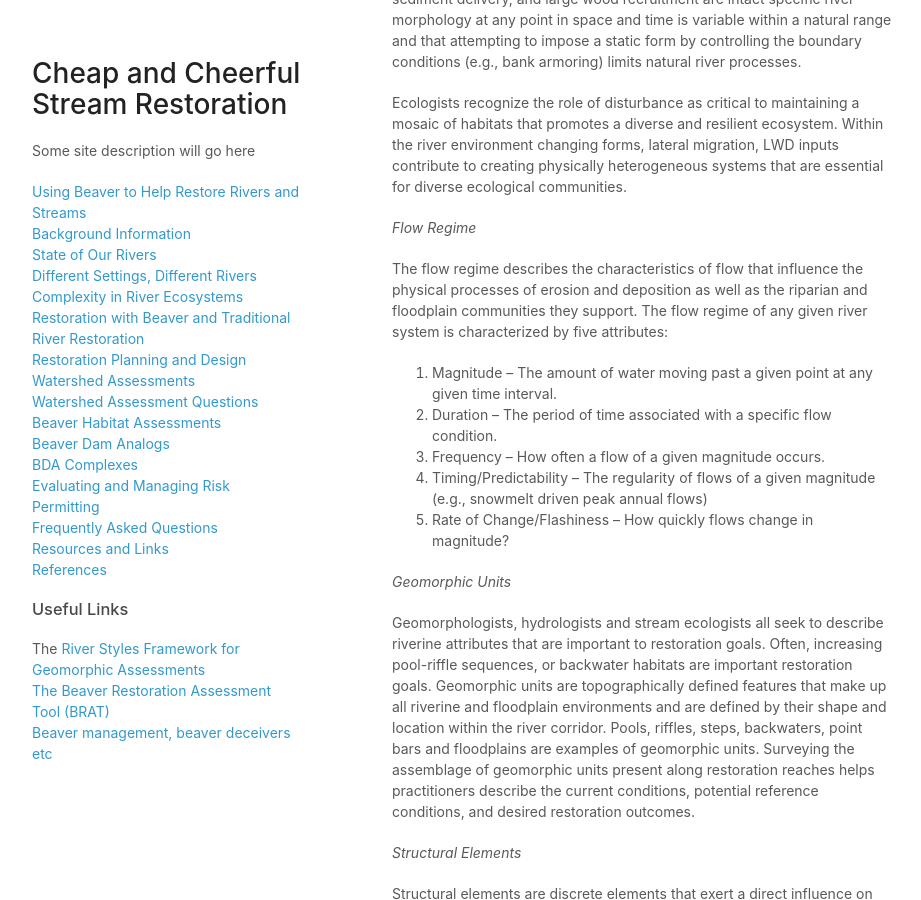
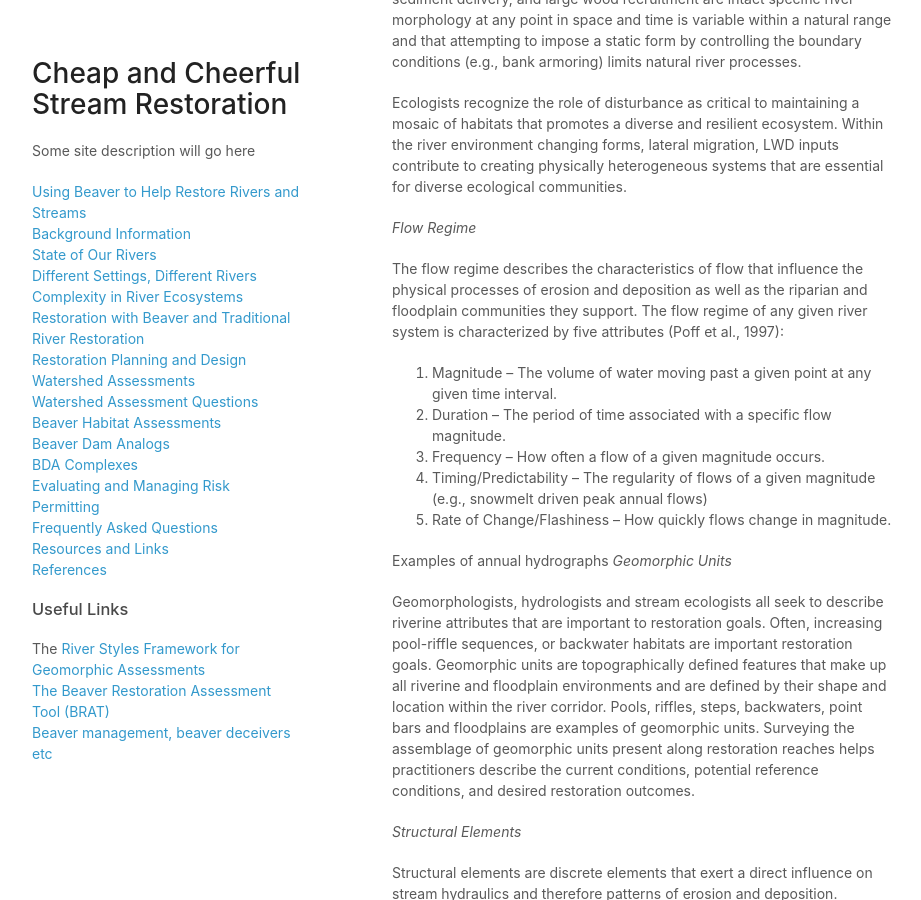
Before and after one commit to AnabranchSolutions/cheepandcheerful, a Jekyll site: the page built from background_information.md, in a window 1280 px wide and 900 px high, scrolled down 1312 px. Shown: the whole window, without its empty margins (178-1099 px from the left). Built offline with Jekyll 4.4.1, drawn with Linux system fonts in a browser that asks for light colours.

```diff
--- a/background_information.md
+++ b/background_information.md
@@ -22,14 +22,15 @@ Ecologists recognize the role of disturbance as critical to maintaining a mosaic
 
 *Flow Regime*
 
-The flow regime describes the characteristics of flow that influence the physical processes of erosion and deposition as well as the riparian and floodplain communities they support. The flow regime of any given river system is characterized by five attributes:
+The flow regime describes the characteristics of flow that influence the physical processes of erosion and deposition as well as the riparian and floodplain communities they support. The flow regime of any given river system is characterized by five attributes (Poff et al., 1997):
 
-1. Magnitude – The amount of water moving past a given point at any given time interval.
-2. Duration – The period of time associated with a specific flow condition.
+1. Magnitude – The volume of water moving past a given point at any given time interval.
+2. Duration – The period of time associated with a specific flow magnitude.
 3. Frequency – How often a flow of a given magnitude occurs.
 4. Timing/Predictability – The regularity of flows of a given magnitude (e.g., snowmelt driven peak annual flows)
-5. Rate of Change/Flashiness – How quickly flows change in magnitude?
+5. Rate of Change/Flashiness – How quickly flows change in magnitude.
 
+Examples of annual hydrographs
 *Geomorphic Units*
 
 Geomorphologists, hydrologists and stream ecologists all seek to describe riverine attributes that are important to restoration goals. Often, increasing pool-riffle sequences, or backwater habitats are important restoration goals. Geomorphic units are topographically defined features that make up all riverine and floodplain environments and are defined by their shape and location within the river corridor. Pools, riffles, steps, backwaters, point bars and floodplains are examples of geomorphic units. Surveying the assemblage of geomorphic units present along restoration reaches helps practitioners describe the current conditions, potential reference conditions, and desired restoration outcomes.
```
Also changed, not shown: beaver_dam_analogs.md (+3 -0 lines), images/non_photos/Colorado river annual hydrograph.PNG (added), images/non_photos/Virgin River annual hydrograph.PNG (added), images/non_photos/green river annual hydrograph.PNG (added), images/non_photos/hood river annual hydrograph.PNG (added), images/non_photos/ogden river annual hydrograph.PNG (added), 7 other files.
